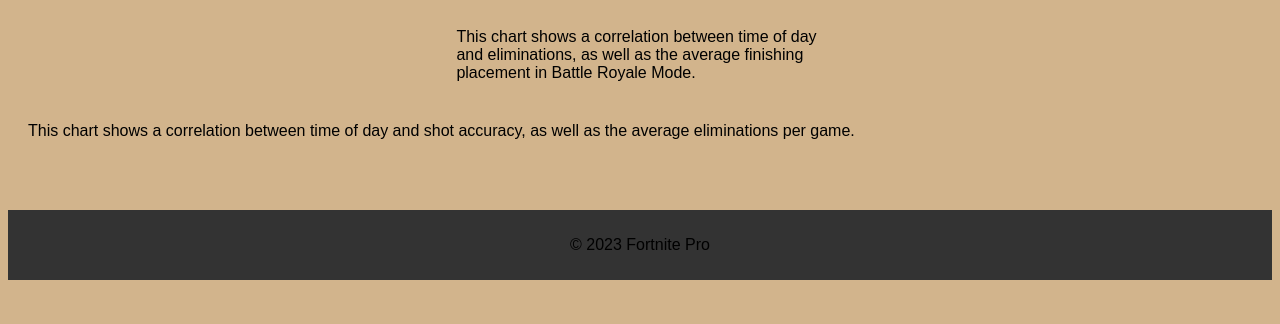
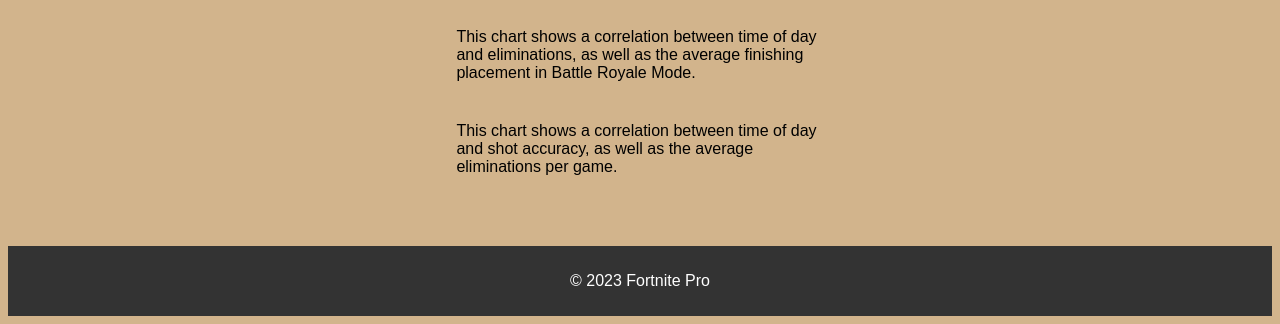
Before and after one commit to iwunderli/IS201Final, a plain HTML site: page assets/html/tableau.html in a window 1280 px wide. Shown: the part 724-1048 px from the top of the page. Before the commit the page ends 1012 px from the top, so only its background shows below. Drawn offline with Linux system fonts and the light colour scheme.

Commit message:
Update mystyles.css

```diff
--- a/css/mystyles.css
+++ b/css/mystyles.css
@@ -84,13 +84,14 @@ footer {
     background-color: #333;
     padding: 10px;
     text-align: center;
+    color: white;
 }
 
 .chart1 {
     width: 70%;
 }
 
-.tableauSection div .description {
+.tableauSection div .description, .tableauSection .description {
     margin: auto;
     width: 30%;
     margin-bottom: 40px;
```
